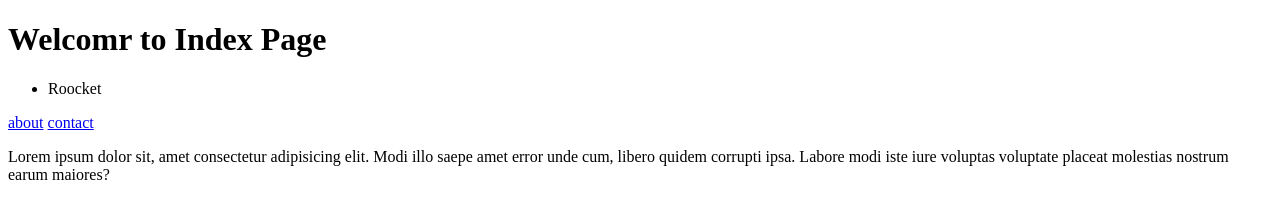
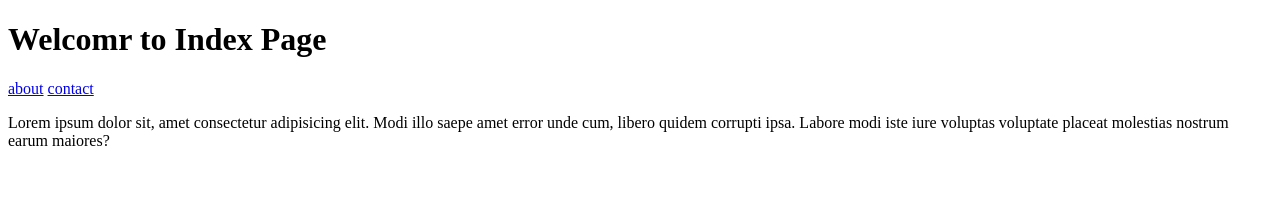
Before and after one commit to AmirhossseinMahmoudi/project, a plain HTML site: page index.html in a window 1280 px wide. Drawn offline with Linux system fonts and the light colour scheme.

Commit message:
Update index.html

```diff
--- a/index.html
+++ b/index.html
@@ -12,9 +12,6 @@
     <h1>
         Welcomr to Index Page
     </h1>
-    <ul>
-        <li>Roocket</li>
-    </ul>
     <header>
         <nav>
             <a href="about.html">about</a>
```
